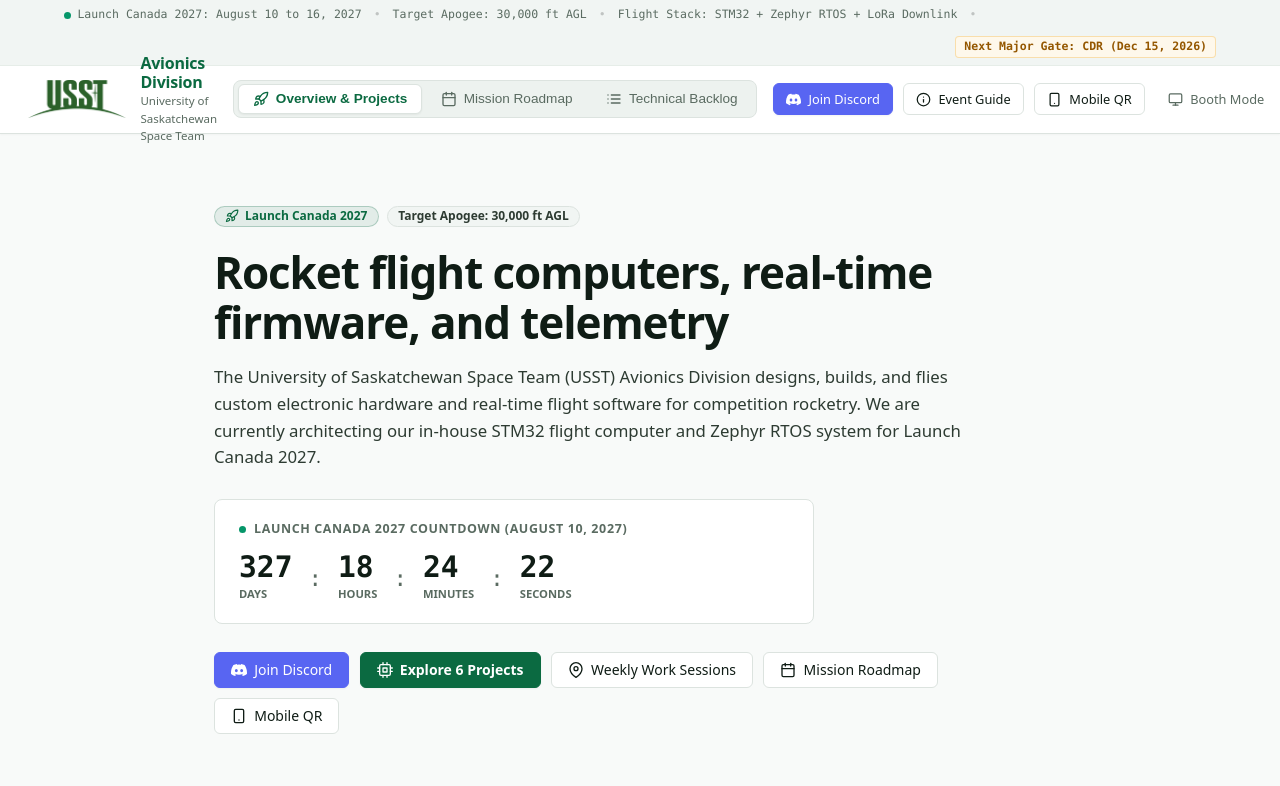
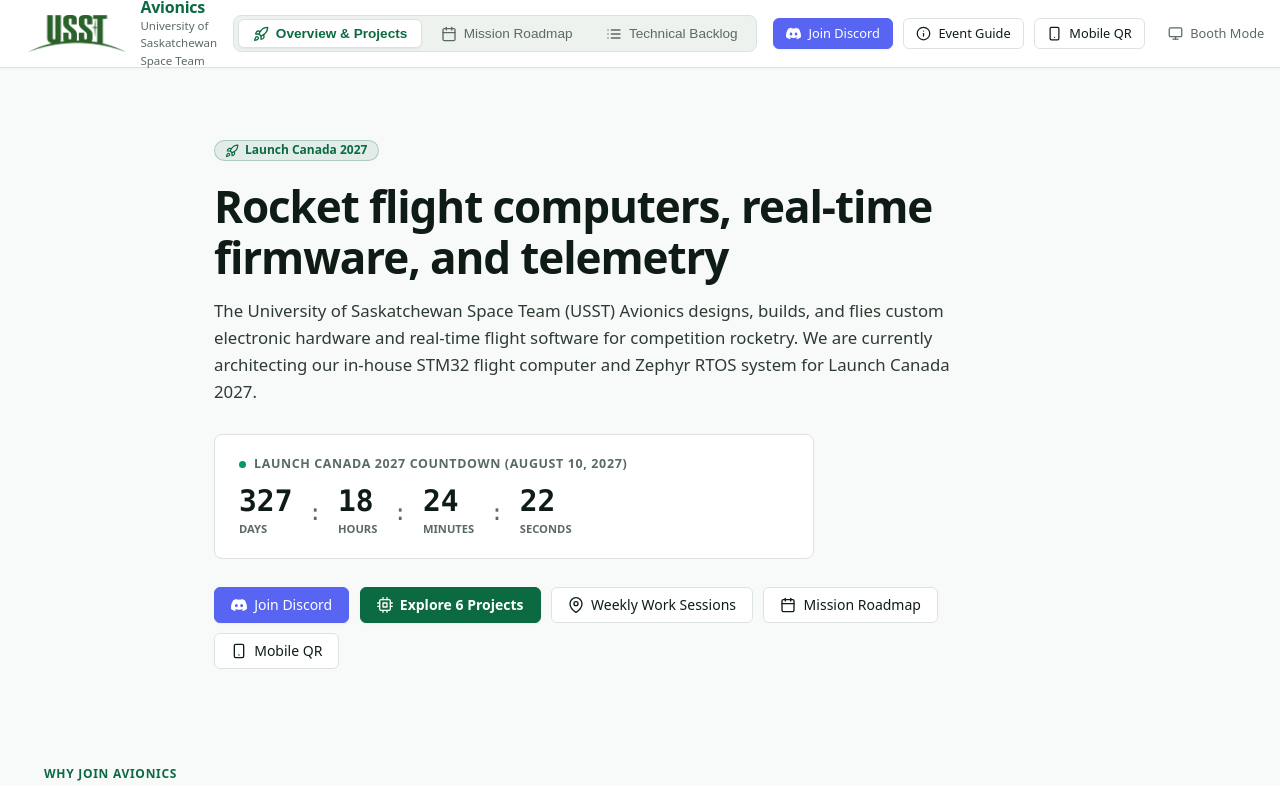
Before and after one commit to jjoseph357/USST, a website built with Vite: page index.html in a window 1280 px wide. Shown: the top 786 px of the page. Built offline with nearby package versions, Linux system fonts and the light colour scheme.

Commit message:
refactor: remove status bar & target apogee badge, update capacity estimate to 3hrs/week, and change Avionics Division to Avionics

```diff
--- a/index.html
+++ b/index.html
@@ -4,34 +4,18 @@
   <meta charset="UTF-8" />
   <meta name="viewport" content="width=device-width, initial-scale=1.0" />
   <title>USST Avionics | University of Saskatchewan Space Team</title>
-  <meta name="description" content="University of Saskatchewan Space Team (USST) Avionics Division: custom STM32 flight computers, Zephyr RTOS, Unscented Kalman Filters, and LoRa telemetry for Launch Canada 2027." />
+  <meta name="description" content="University of Saskatchewan Space Team (USST) Avionics: custom STM32 flight computers, Zephyr RTOS, Unscented Kalman Filters, and LoRa telemetry for Launch Canada 2027." />
   <link rel="icon" type="image/webp" href="/usst-logo.webp" />
   <link rel="stylesheet" href="/src/styles/main.css" />
 </head>
 <body>
-  <!-- System Status Bar -->
-  <aside class="status-bar" aria-label="System status">
-    <div class="container status-bar-inner">
-      <div class="status-item">
-        <span class="status-indicator"></span>
-        <span class="status-text">Launch Canada 2027: August 10 to 16, 2027</span>
-      </div>
-      <div class="status-sep" aria-hidden="true">•</div>
-      <div class="status-item">Target Apogee: 30,000 ft AGL</div>
-      <div class="status-sep" aria-hidden="true">•</div>
-      <div class="status-item">Flight Stack: STM32 + Zephyr RTOS + LoRa Downlink</div>
-      <div class="status-sep" aria-hidden="true">•</div>
-      <div class="status-item next-gate">Next Major Gate: CDR (Dec 15, 2026)</div>
-    </div>
-  </aside>
-
   <!-- Global Application Header -->
   <header class="app-header">
     <div class="brand-section">
       <a href="#" class="brand-link" id="brand-home-link" aria-label="USST Avionics Home">
         <img src="/usst-logo.webp" alt="USST Logo" class="brand-logo-img" />
         <div class="brand-info">
-          <span class="brand-title">Avionics Division</span>
+          <span class="brand-title">Avionics</span>
           <span class="brand-meta">University of Saskatchewan Space Team</span>
         </div>
       </a>
@@ -117,7 +101,7 @@
       <div class="footer-brand">
         <img src="/usst-logo.webp" alt="USST Logo" style="height: 32px; width: auto; margin-bottom: 0.4rem; display: block;" />
         <div class="footer-title">University of Saskatchewan Space Team (USST)</div>
-        <div class="footer-sub">Avionics Division • Launch Canada 2027 Competition</div>
+        <div class="footer-sub">Avionics • Launch Canada 2027 Competition</div>
       </div>
       <div class="footer-shortcuts">
         <a href="https://discord.gg/VB9yJc5Qg" target="_blank" rel="noopener noreferrer" class="badge badge-discord" style="text-decoration: none;">
--- a/src/components/backlog-view.ts
+++ b/src/components/backlog-view.ts
@@ -297,7 +297,7 @@ export class BacklogView {
 
     rightCol.innerHTML = `
       <div class="card-header">
-        <div class="card-title">Division Capacity Model</div>
+        <div class="card-title">Avionics Capacity Model</div>
       </div>
 
       <div class="capacity-stats-list">
@@ -327,7 +327,7 @@ export class BacklogView {
         <div class="headcount-result-box">
           <div class="headcount-label">Active Members Required per Term</div>
           <div class="headcount-val font-mono" id="display-headcount">${headcountNeeded}</div>
-          <div class="headcount-note">Dedicated members contributing ~5–8 hrs/week</div>
+          <div class="headcount-note">Active members contributing ~3 hrs/week (Saturday work sessions)</div>
         </div>
       </div>
 
--- a/src/components/recruitment-showcase.ts
+++ b/src/components/recruitment-showcase.ts
@@ -54,7 +54,6 @@ export class RecruitmentShowcase {
             <span class="badge badge-primary">
               ${getIconSvg('rocket', 14)} Launch Canada 2027
             </span>
-            <span class="badge badge-secondary">Target Apogee: 30,000 ft AGL</span>
           </div>
 
           <h1 class="hero-headline">
@@ -62,7 +61,7 @@ export class RecruitmentShowcase {
           </h1>
 
           <p class="hero-lead">
-            The University of Saskatchewan Space Team (USST) Avionics Division designs, builds, and flies custom electronic hardware and real-time flight software for competition rocketry. We are currently architecting our in-house STM32 flight computer and Zephyr RTOS system for Launch Canada 2027.
+            The University of Saskatchewan Space Team (USST) Avionics designs, builds, and flies custom electronic hardware and real-time flight software for competition rocketry. We are currently architecting our in-house STM32 flight computer and Zephyr RTOS system for Launch Canada 2027.
           </p>
 
           <!-- Launch Countdown Clock -->
--- a/src/components/roadmap-view.ts
+++ b/src/components/roadmap-view.ts
@@ -131,7 +131,7 @@ export class RoadmapView {
                 endDate: m.endDate,
                 progress: 0,
                 dependencies: [],
-                assignees: [m.subsystemTag === 'Academic' ? 'All Students' : 'Avionics Division Leads'],
+                assignees: [m.subsystemTag === 'Academic' ? 'All Students' : 'Avionics Leads'],
                 notes: m.keyDeliverables,
                 isMilestone: m.isMajorReview
               });
--- a/src/components/task-inspector-modal.ts
+++ b/src/components/task-inspector-modal.ts
@@ -62,7 +62,7 @@ export class TaskInspectorModal {
         </div>
         <div class="modal-body">
           <div class="modal-notice">
-            <strong>Roadmap Milestone:</strong> Part of the USST Avionics Division flight preparation for Launch Canada 2027.
+            <strong>Roadmap Milestone:</strong> Part of the USST Avionics flight preparation for Launch Canada 2027.
           </div>
 
           <div class="inspector-grid-2">
--- a/src/data/seed-schedule.ts
+++ b/src/data/seed-schedule.ts
@@ -608,7 +608,7 @@ export const SUBSYSTEMS_DATA: SubsystemProject[] = [
     techStack: ['STM32H7/F4', 'Altium / KiCAD', 'High-Speed Routing', 'Oscilloscopes', 'SPI / I2C / CAN'],
     tracks: ['hardware', 'beginner'],
     icon: 'cpu',
-    leadRole: 'Hardware Division Lead'
+    leadRole: 'Hardware Lead'
   },
   {
     id: 'subsystem-power',
@@ -778,7 +778,7 @@ export const ROLE_TRACKS_DATA: RoleTrack[] = [
     name: 'RF Communications & Antennas',
     badge: 'Radio & Telemetry',
     icon: 'radio',
-    tagline: 'Beaming real-time telemetry from 30,000+ feet back to our ground station.',
+    tagline: 'Beaming real-time telemetry from high-altitude flight back to our ground station.',
     description: 'Long-range LoRa packet protocols, high-dynamic GPS receivers, antenna impedance matching, and link budget calculations.',
     matchingMajors: ['Electrical Engineering', 'Engineering Physics', 'Telecommunications'],
     recommendedSkills: ['RF Fundamentals', 'Antenna Design', 'NanoVNA / Spectrum Analyzers', 'Digital Protocols'],
--- a/src/styles/main.css
+++ b/src/styles/main.css
@@ -1,5 +1,5 @@
 /* ==========================================================================
-   USST Avionics Division: Professional Design System
+   USST Avionics: Professional Design System
    Engineered for Launch Canada 2027
    Clean, high-contrast, human-crafted aerospace interface.
    ========================================================================== */
@@ -151,44 +151,6 @@ body {
   flex-shrink: 0;
 }
 
-/* Top System Status Bar */
-.status-bar {
-  background: #f1f5f3;
-  border-bottom: 1px solid var(--border-subtle);
-  font-family: var(--font-mono);
-  font-size: 0.72rem;
-  color: var(--text-muted);
-  padding: 0.4rem 0;
-  z-index: 50;
-}
-
-.status-bar-inner {
-  display: flex;
-  align-items: center;
-  gap: 0.75rem;
-  flex-wrap: wrap;
-}
-
-.status-item {
-  display: inline-flex;
-  align-items: center;
-  gap: 0.4rem;
-}
-
-.status-item.next-gate {
-  color: var(--usst-gold-text);
-  background: var(--usst-gold-subtle);
-  padding: 0.1rem 0.5rem;
-  border-radius: 4px;
-  border: 1px solid rgba(234, 162, 26, 0.3);
-  font-weight: 600;
-  margin-left: auto;
-}
-
-.status-sep {
-  color: rgba(0, 0, 0, 0.2);
-}
-
 /* Application Header */
 .app-header {
   position: sticky;
@@ -2342,10 +2304,6 @@ body.booth-mode {
   background: var(--bg-canvas);
 }
 
-body.booth-mode .status-bar {
-  display: none;
-}
-
 body.booth-mode .app-header {
   height: 4.5rem;
   padding: 0 2.5rem;
```
Also changed, not shown: README.md.
